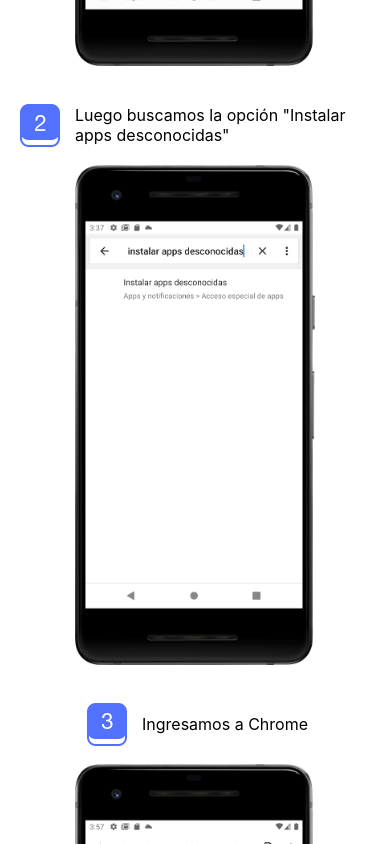
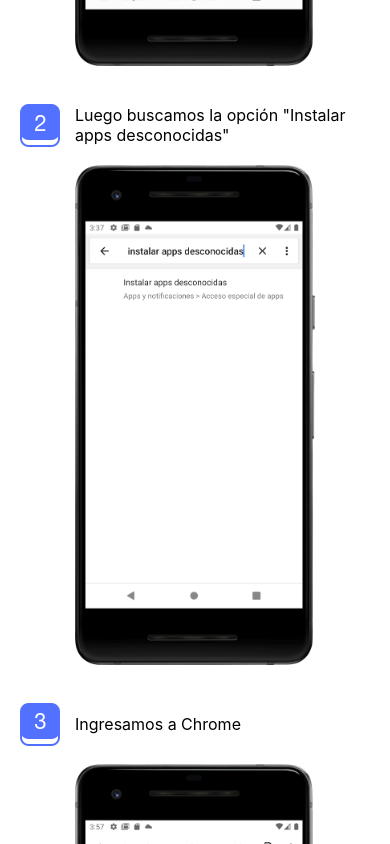
Before and after one commit to Guerrita/Appdoptame-APK-download, a Next.js app: page / in a window 390 px wide. Shown: the part 1156-2000 px from the top of the page. Built offline with nearby package versions, Linux system fonts and the light colour scheme.

Commit message:
Se cambian estilos

```diff
--- a/styles/Home.module.scss
+++ b/styles/Home.module.scss
@@ -294,10 +294,6 @@ width: 70%;
     width: 100%;
   }
 
-  .instructiones p {
-    justify-content: center;
-  }
-
   .instructionImpar, .instructionPar{
     display: block;
   }
```
